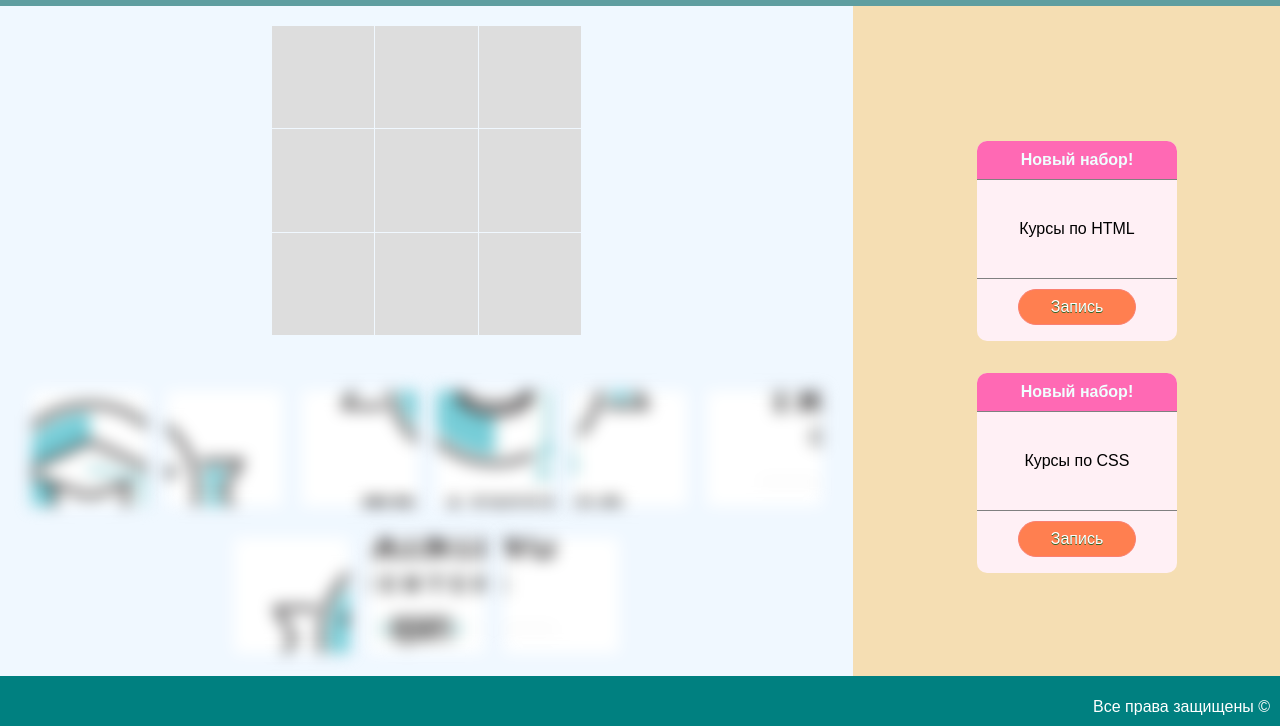
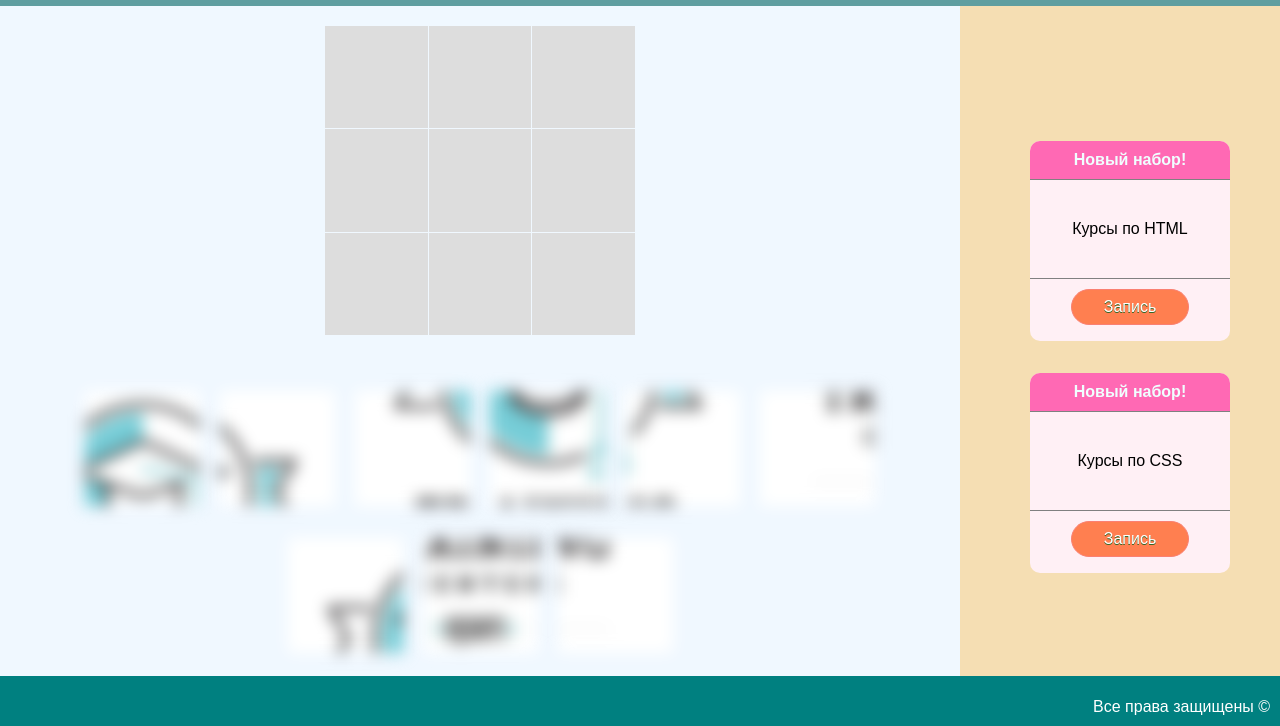
Before and after one commit to sdackovskij/DnD_CodingGym, a plain HTML site: page index.html in a window 1280 px wide. Shown: the part 74-800 px from the top of the page. Drawn offline with Linux system fonts and the light colour scheme.

Commit message:
Puzzle game for CodingGym

```diff
--- a/styles.css
+++ b/styles.css
@@ -7,7 +7,7 @@ body {
   height: 100%;
   font-family: Arial, Helvetica, Verdana, sans-serif;
   display: grid;
-  grid-template-columns: 2fr 1fr;
+  grid-template-columns: 3fr 1fr;
   grid-template-rows: 80px 1fr 50px;
   grid-template-areas:   "h h"
                          "lb rb"
```
